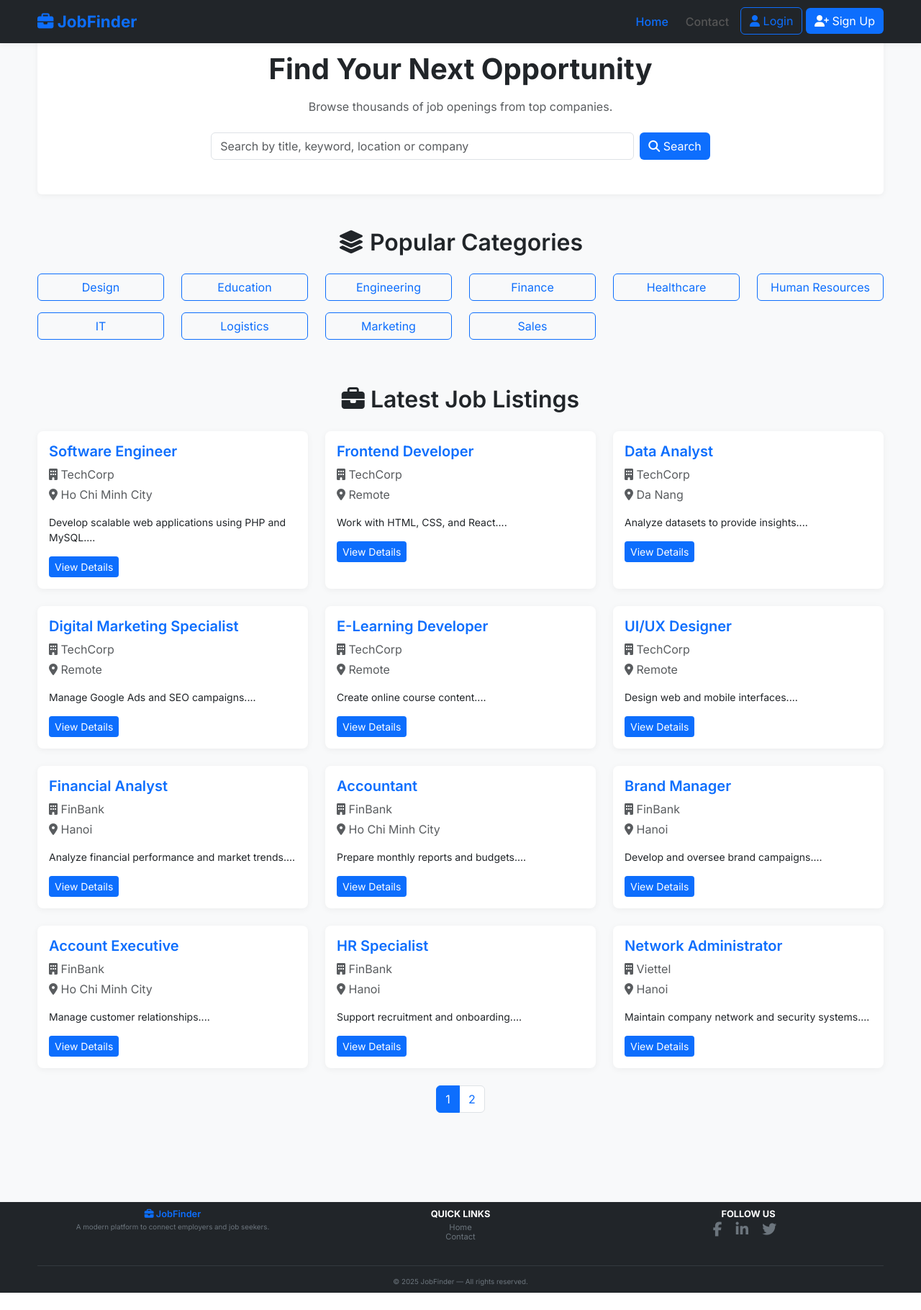
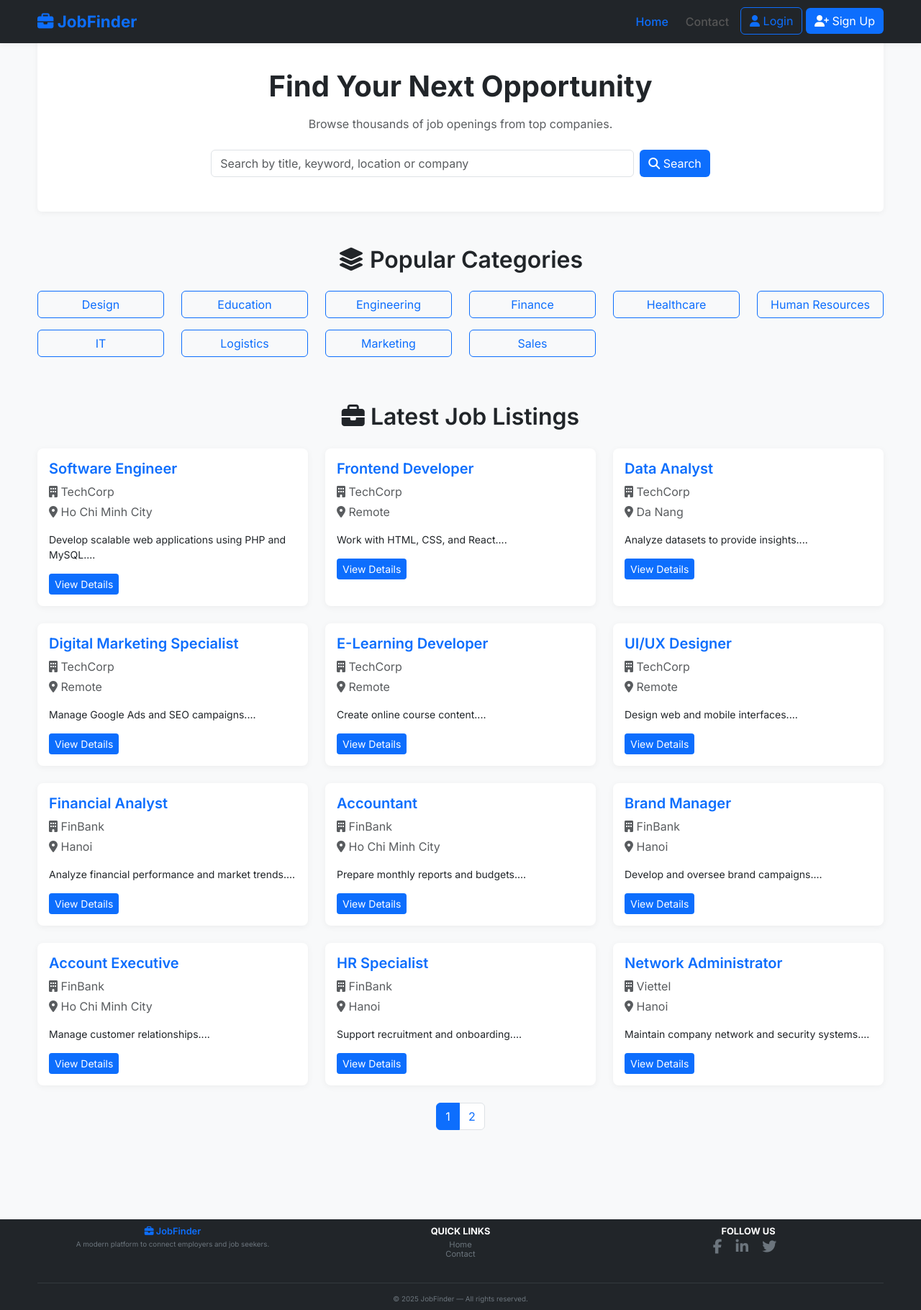
Before and after one commit to YouriRenoud/JobPosting, a PHP site: page /index.php in a window 1280 px wide. Shown: the whole page at 72% size. Before the commit the page ends 1796 px from the top, so only its background shows below. Run offline with PHP 8.4, Linux system fonts and the light colour scheme; data comes from the database, SQL or seed files in the repository.

Commit message:
Fix margin top for main

```diff
--- a/app/Views/partials/header.php
+++ b/app/Views/partials/header.php
@@ -78,4 +78,4 @@ session_start();
     </div>
 </nav>
 
-<main class="container mt-4">
+<main class="container mt-5">
```
